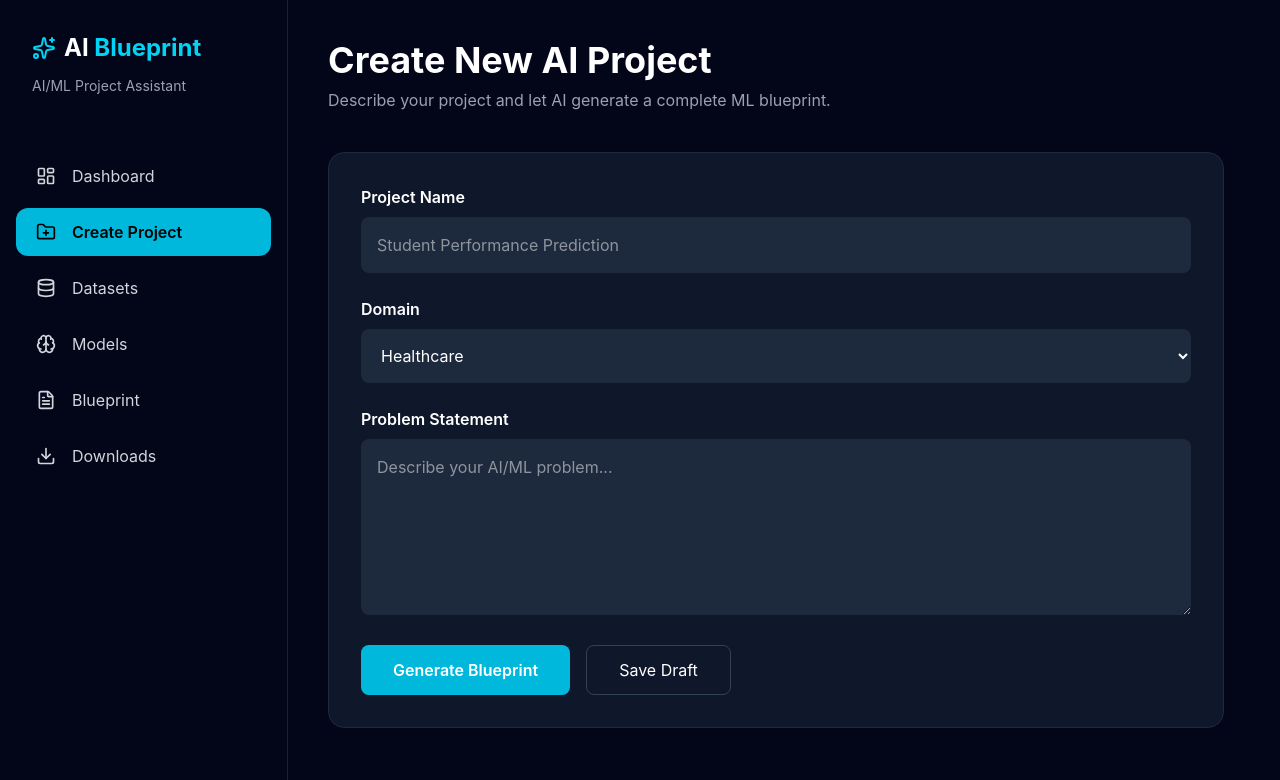
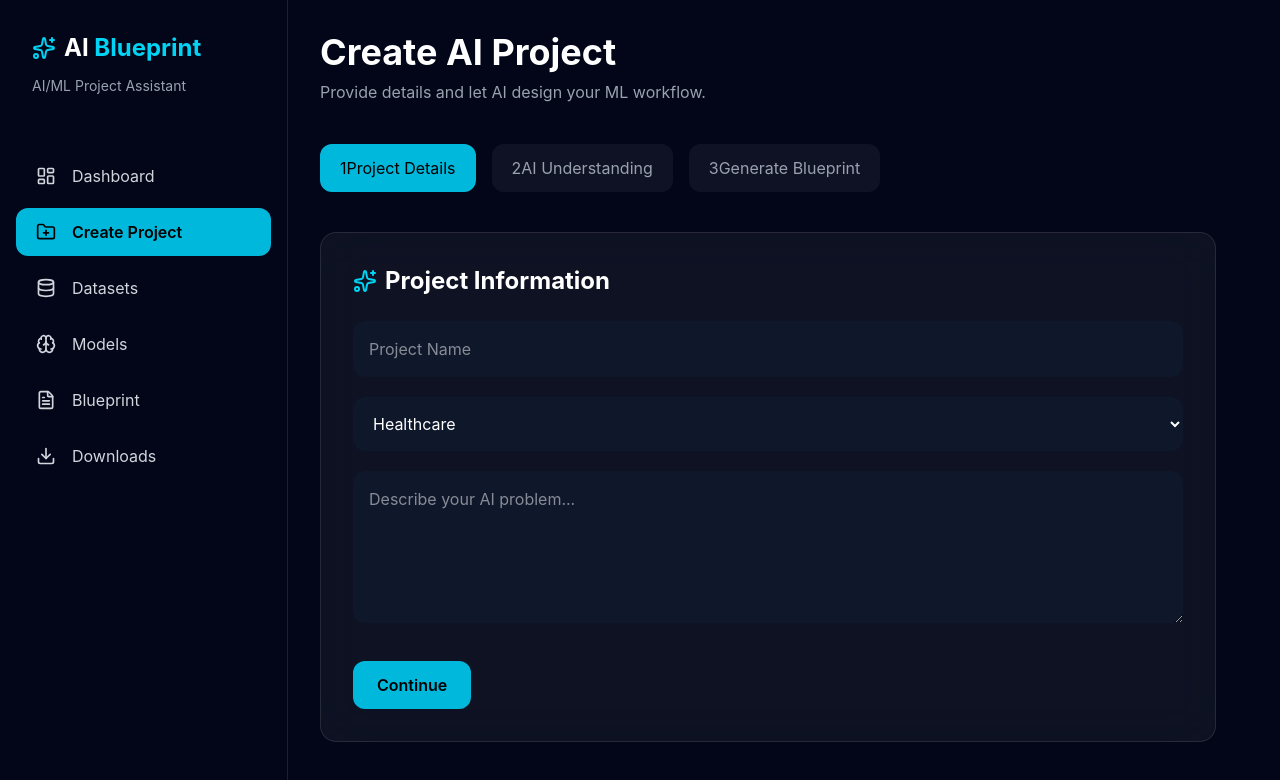
Before and after one commit to AayushN007/ai-blueprint-frontend, a React (Vite) app: page /create-project in a window 1280 px wide. Shown: the top 780 px of the page. Built offline with nearby package versions, Linux system fonts and the light colour scheme.

Commit message:
Create project wizard UI

```diff
--- a/src/pages/CreateProject.jsx
+++ b/src/pages/CreateProject.jsx
@@ -1,86 +1,173 @@
+import { useState } from "react";
 import { useNavigate } from "react-router-dom";
 import Sidebar from "../components/Sidebar";
+import { Sparkles, Check } from "lucide-react";
 
 function CreateProject() {
   const navigate = useNavigate();
+
+  const [step, setStep] = useState(1);
+
+  const steps = [
+    "Project Details",
+    "AI Understanding",
+    "Generate Blueprint",
+  ];
+
   return (
     <div className="flex min-h-screen bg-slate-950 text-white">
 
       <Sidebar />
 
-      <div className="flex-1 p-10">
+      <main className="flex-1 p-8">
 
-        <h1 className="text-4xl font-bold mb-2">
-          Create New AI Project
+        <div className="mb-10">
+          <h1 className="text-4xl font-bold">
+            Create AI Project
           </h1>
 
-        <p className="text-gray-400 mb-10">
-          Describe your project and let AI generate a complete ML blueprint.
+          <p className="mt-2 text-gray-400">
+            Provide details and let AI design your ML workflow.
           </p>
+        </div>
 
-        <div className="bg-slate-900 rounded-2xl p-8 border border-slate-800 max-w-4xl">
 
-          {/* Project Name */}
-          <div className="mb-6">
-            <label className="block mb-2 font-semibold">
-              Project Name
-            </label>
+        {/* Steps */}
+
+        <div className="mb-10 flex gap-4">
+
+          {steps.map((item, index) => (
+            <div
+              key={item}
+              className={`flex items-center gap-2 rounded-xl px-5 py-3 ${
+                step === index + 1
+                  ? "bg-cyan-500 text-black"
+                  : "bg-white/5 text-gray-400"
+              }`}
+            >
+              {step > index + 1 ? (
+                <Check size={18} />
+              ) : (
+                index + 1
+              )}
+
+              {item}
+            </div>
+          ))}
+
+        </div>
+
+
+        <div className="max-w-4xl rounded-2xl border border-white/10 bg-white/5 p-8 backdrop-blur-xl">
+
+
+          {step === 1 && (
+            <>
+
+              <h2 className="text-2xl font-bold mb-6 flex gap-2 items-center">
+                <Sparkles className="text-cyan-400" />
+                Project Information
+              </h2>
+
 
               <input
-              type="text"
-              placeholder="Student Performance Prediction"
-              className="w-full bg-slate-800 rounded-lg p-4 outline-none focus:ring-2 focus:ring-cyan-500"
+                placeholder="Project Name"
+                className="mb-5 w-full rounded-xl bg-slate-900 p-4 outline-none focus:ring-2 focus:ring-cyan-500"
               />
-          </div>
 
-          {/* Domain */}
-          <div className="mb-6">
-            <label className="block mb-2 font-semibold">
-              Domain
-            </label>
 
-            <select className="w-full bg-slate-800 rounded-lg p-4 outline-none focus:ring-2 focus:ring-cyan-500">
+              <select
+                className="mb-5 w-full rounded-xl bg-slate-900 p-4"
+              >
                 <option>Healthcare</option>
                 <option>Finance</option>
                 <option>Education</option>
                 <option>Agriculture</option>
                 <option>Retail</option>
-              <option>Custom</option>
               </select>
-          </div>
 
-          {/* Problem Statement */}
-          <div className="mb-6">
-            <label className="block mb-2 font-semibold">
-              Problem Statement
-            </label>
 
               <textarea
-              rows="6"
-              placeholder="Describe your AI/ML problem..."
-              className="w-full bg-slate-800 rounded-lg p-4 outline-none focus:ring-2 focus:ring-cyan-500"
+                rows="5"
+                placeholder="Describe your AI problem..."
+                className="w-full rounded-xl bg-slate-900 p-4 outline-none focus:ring-2 focus:ring-cyan-500"
               />
+
+
+            </>
+          )}
+
+
+
+          {step === 2 && (
+            <div>
+
+              <h2 className="text-2xl font-bold mb-5">
+                AI Requirements
+              </h2>
+
+              <p className="text-gray-400">
+                AI agents will ask questions about your problem,
+                data, constraints, and expected output.
+              </p>
+
             </div>
+          )}
 
-          {/* Buttons */}
-          <div className="flex gap-4">
+
+
+          {step === 3 && (
+            <div>
+
+              <h2 className="text-2xl font-bold mb-5">
+                Ready To Generate
+              </h2>
+
+              <p className="text-gray-400">
+                Your AI blueprint will be created.
+              </p>
+
+            </div>
+          )}
+
+
+
+          <div className="mt-8 flex gap-4">
+
+            {step > 1 && (
+              <button
+                onClick={() => setStep(step - 1)}
+                className="rounded-xl border border-white/20 px-6 py-3"
+              >
+                Back
+              </button>
+            )}
+
+
+            {step < 3 ? (
+              <button
+                onClick={() => setStep(step + 1)}
+                className="rounded-xl bg-cyan-500 px-6 py-3 font-semibold text-black"
+              >
+                Continue
+              </button>
+            ) : (
 
               <button
                 onClick={() => navigate("/chat")}
-  className="bg-cyan-500 hover:bg-cyan-600 px-8 py-3 rounded-lg font-semibold transition"
+                className="rounded-xl bg-cyan-500 px-6 py-3 font-semibold text-black"
               >
-  Generate Blueprint
+                Start AI Chat
               </button>
 
-            <button className="border border-slate-700 hover:bg-slate-800 px-8 py-3 rounded-lg transition">
-              Save Draft
-            </button>
+            )}
 
           </div>
 
+
         </div>
 
-      </div>
+      </main>
 
     </div>
   );
```
Lines whose indentation alone changed are shown as unchanged.
